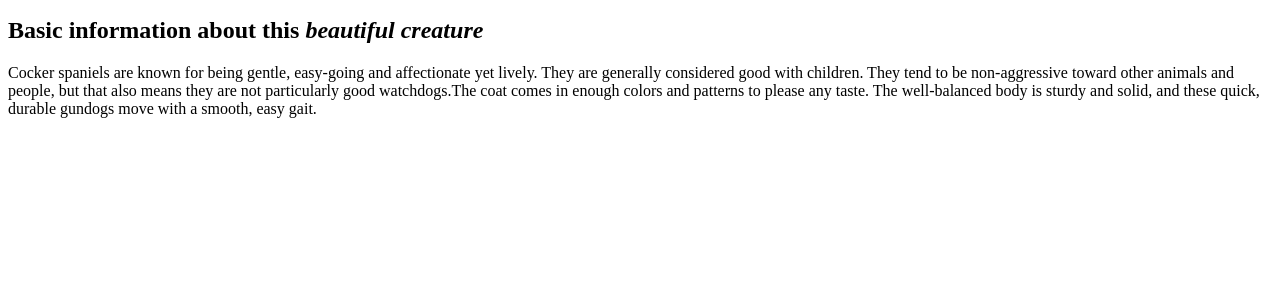
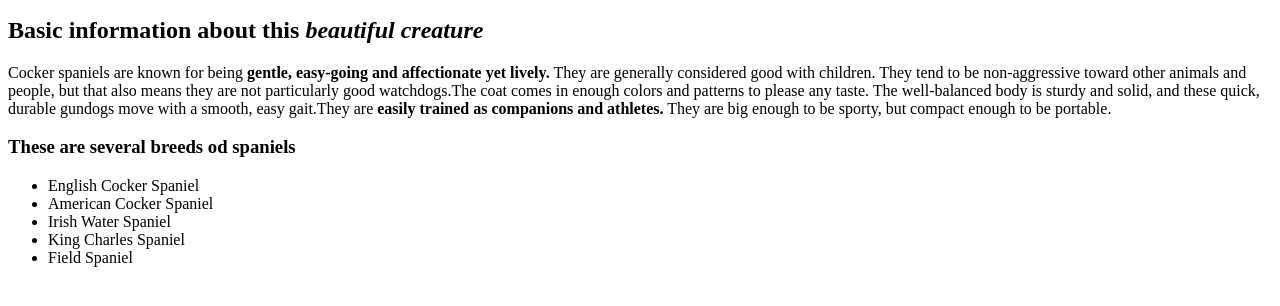
Before and after one commit to lauraa03/lauraa03.github.io, a plain HTML site: page index.html in a window 1280 px wide. Shown: the part 334-640 px from the top of the page. Drawn offline with Linux system fonts and the light colour scheme.

Commit message:
Update index.html

```diff
--- a/index.html
+++ b/index.html
@@ -9,9 +9,23 @@
   <body>
     <h1> My favourite animal - Cocker Spaniel dog </h1>
       <img src="https://static.fajnyzwierzak.pl/media/uploads/media_image/auto/entry-content/296/desktop/szczeniak-cocker-spaniela.jpg" width="300">
+
       <h2> Basic information about this <em> beautiful creature </em></h2>
-    <p> Cocker spaniels are known for being gentle, easy-going and affectionate yet lively. They are generally considered good with children. They tend to be non-aggressive toward other animals and people, but that also means they are not particularly good watchdogs.The coat comes in enough colors and patterns to please any taste. The well-balanced body is sturdy and solid, and these quick, durable gundogs move with a smooth, easy gait.
+    <p> Cocker spaniels are known for being <strong> gentle, easy-going and affectionate yet lively.</strong> They are generally considered good with children. They tend to be non-aggressive toward other animals and people, but that also means they are not particularly good watchdogs.The coat comes in enough colors and patterns to please any taste. The well-balanced body is sturdy and solid, and these quick, durable gundogs move with a smooth, easy gait.They are <strong> easily trained as companions and athletes.</strong> They are big enough to be sporty, but compact enough to be portable.
 
+      <h3> These are several breeds od spaniels </h3>
+      <ul>
+          <li> English Cocker Spaniel </li>
+          <li>American Cocker Spaniel</li>
+          <li>Irish Water Spaniel</li>
+          <li>King Charles Spaniel</li>
+          <li>Field Spaniel</li>
+      </ul>
+
+
+
+
+      </ul>
 
 
 
```
